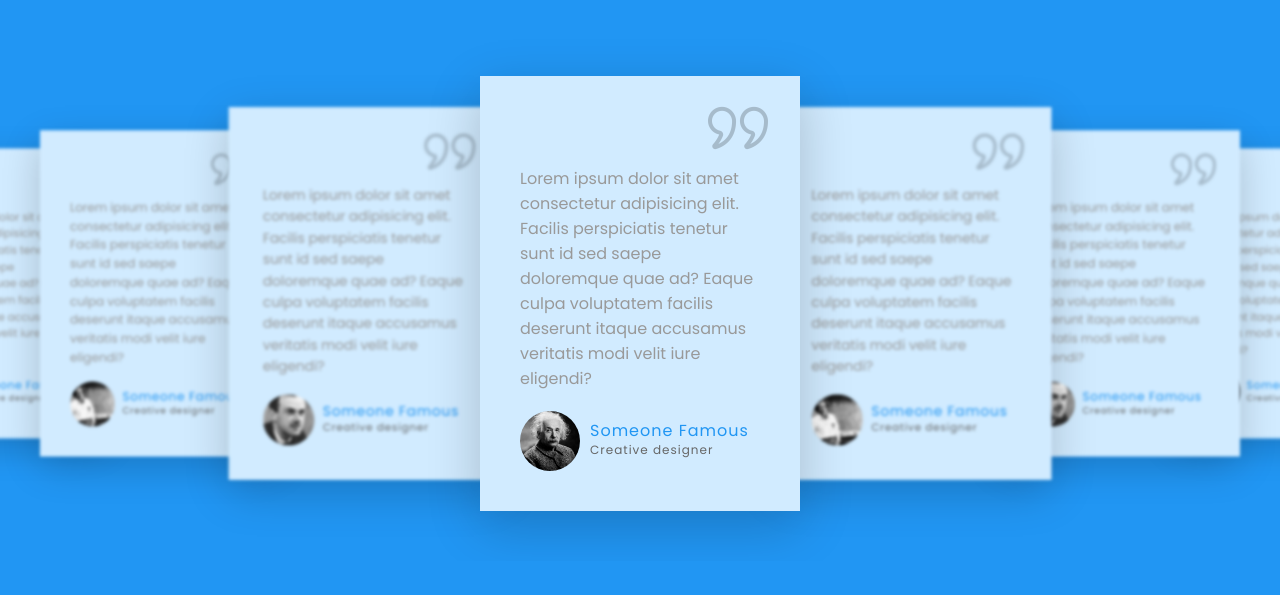
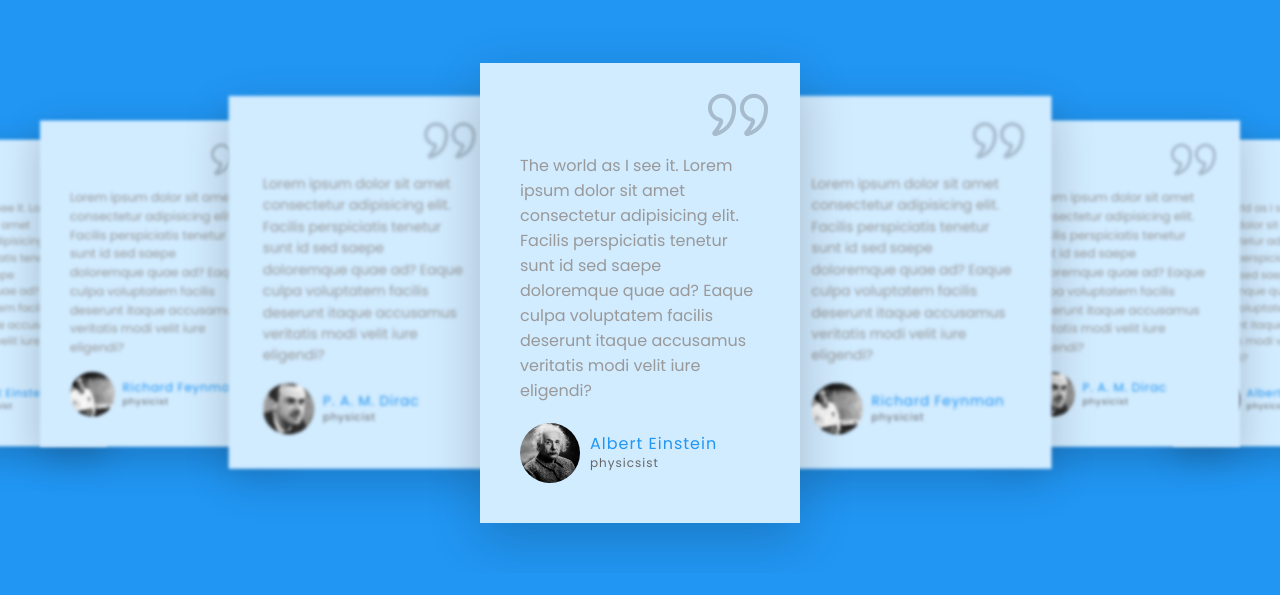
Before and after one commit to nailen1/card-swiper-web, a plain HTML site: page card-swiper-code-exercise/card-swiper.html in a window 1280 px wide. Shown: the part 107-702 px from the top of the page. Drawn offline with nearby package versions, Linux system fonts and the light colour scheme.

Commit message:
Add files via upload

```diff
--- a/card-swiper-code-exercise/card-swiper.html
+++ b/card-swiper-code-exercise/card-swiper.html
@@ -17,13 +17,13 @@
                     <div class="testimonialBox">
                         <img src="quote.png" class="quote">
                         <div class="content">
-                            <p>Lorem ipsum dolor sit amet consectetur adipisicing elit. Facilis perspiciatis tenetur sunt id sed saepe doloremque quae ad? Eaque culpa voluptatem facilis deserunt itaque accusamus veritatis modi velit iure eligendi?</p>
+                            <p>The world as I see it. Lorem ipsum dolor sit amet consectetur adipisicing elit. Facilis perspiciatis tenetur sunt id sed saepe doloremque quae ad? Eaque culpa voluptatem facilis deserunt itaque accusamus veritatis modi velit iure eligendi?</p>
                         </div>
                         <div class="details">
                             <div class="imgBx">
                                 <img src="einstein-1.jpeg">
                             </div>
-                            <h3>Someone Famous<br><span>Creative designer</span></h3>
+                            <h3>Albert Einstein<br><span>physicsist</span></h3>
                         </div>
                     </div>
                 </div>
@@ -37,7 +37,7 @@
                             <div class="imgBx">
                                 <img src="feynman-1.jpeg">
                             </div>
-                            <h3>Someone Famous<br><span>Creative designer</span></h3>
+                            <h3>Richard Feynman<br><span>physicist</span></h3>
                         </div>
                     </div>
                 </div>
@@ -51,7 +51,7 @@
                             <div class="imgBx">
                                 <img src="dirac-1.jpeg">
                             </div>
-                            <h3>Someone Famous<br><span>Creative designer</span></h3>
+                            <h3>P. A. M. Dirac<br><span>physicist</span></h3>
                         </div>
                     </div>
                 </div>
```
